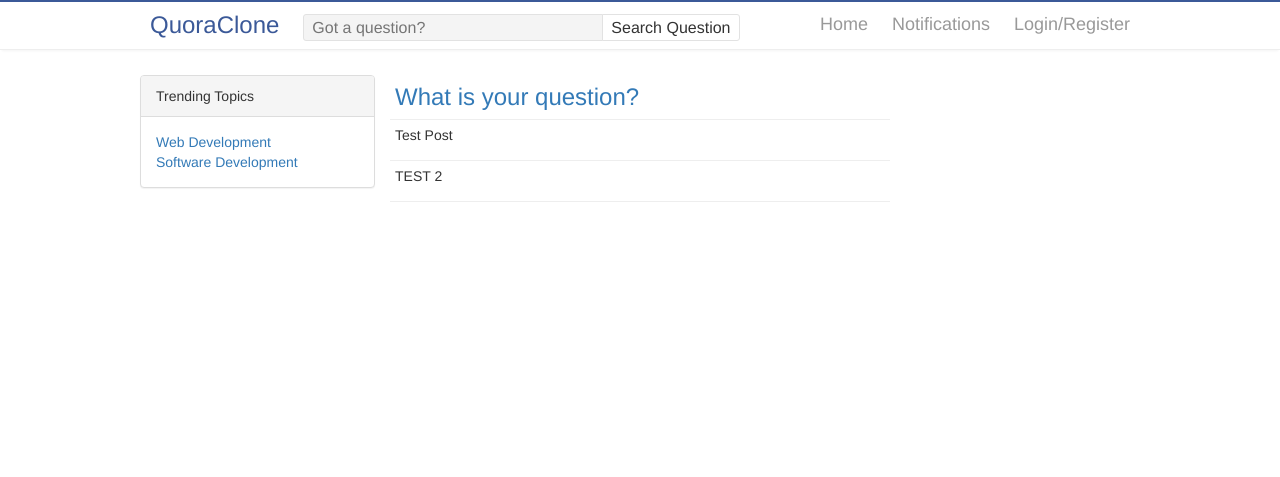
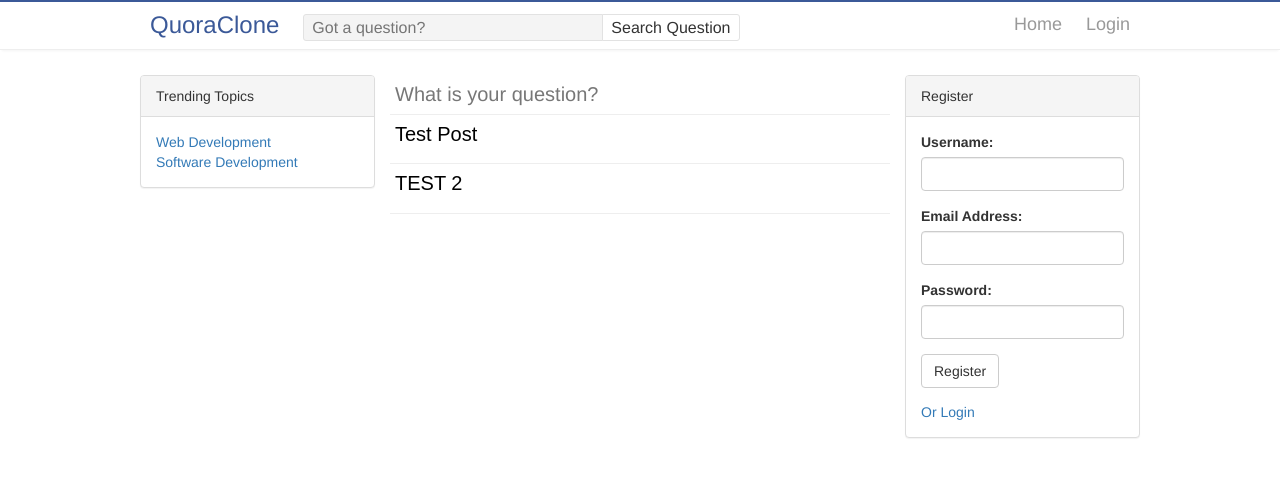
Before and after one commit to TheTezma/QuoraClone, a PHP site: page / in a window 1280 px wide. Shown: the top 477 px of the page. Run offline with PHP 8.4, Linux system fonts and the light colour scheme; data comes from the database, SQL or seed files in the repository; some libraries are stand-ins or nearby versions.

Commit message:
More UI design changes

```diff
--- a/assets/style.css
+++ b/assets/style.css
@@ -168,9 +168,18 @@
 .panel-test {
 	border-bottom: 1px solid #eee;
 	padding: 5px;
-	font-size: 24px;
-	color: #666;
+}
+
+.panel-test a {
+	font-size: 20px;
+	color: #777;
 	font-family: 'Helvetica', sans-serif;
+	text-decoration: none;
+}
+
+.panel-test a:hover {
+	text-decoration: none;
+	color: #555;
 }
 
 .post-panel {
@@ -189,3 +198,13 @@
 .post-panel-footer {
 	padding: 5px;
 }
+
+.post-title {
+	font-size: 20px;
+	font-family: Arial;
+	color: black;
+}
+
+.post-title:hover {
+	color: black;
+}
--- a/views/layout.php
+++ b/views/layout.php
@@ -1,7 +1,7 @@
 <DOCTYPE html>
 <html>
   <head>
-  <title>Quora</title>
+  <title>{{ AppName }}</title>
     <link rel="stylesheet" type="text/css" href="assets/style.css">
     <link rel="stylesheet" href="https://maxcdn.bootstrapcdn.com/bootstrap/3.3.7/css/bootstrap.min.css">
     <script src="https://ajax.googleapis.com/ajax/libs/angularjs/1.4.8/angular.min.js"></script>
--- a/views/pages/home.php
+++ b/views/pages/home.php
@@ -20,7 +20,7 @@
 		<?php foreach($posts as $post) { ?>
 		  <div class="post-panel">
 		  	<div class="post-panel-heading">
-		  		<?= $post->title; ?>
+		  		<a href="/QuoraClone/post/<?= $post->id; ?>" class="post-title"><?= $post->title; ?></a>
 		  	</div>
 		  	<div class="post-panel-footer">
 		  		<?php
@@ -37,7 +37,33 @@
 		<div class="col-sm-3">
 			<?php
 			if(empty($_SESSION['user'])) {
-
+				?>
+				<div class="panel panel-default">
+					<div class="panel-heading">
+						Register
+					</div>
+					<div class="panel-body">
+						<form action="/QuoraClone/">
+						  <input type="text" name="controller" value="users" hidden>
+						  <input type="text" name="action" value="register" hidden>
+						  <div class="form-group">
+						    <label for="username">Username:</label>
+						    <input type="text" name="username" class="form-control" id="username">
+						  </div>
+						  <div class="form-group">
+						    <label for="email">Email Address:</label>
+						    <input type="email" name="email" class="form-control" id="email">
+						  </div>
+						  <div class="form-group">
+						    <label for="pwd">Password:</label>
+						    <input type="password" name="password" class="form-control" id="pwd">
+						  </div>
+						  <button type="submit" class="btn btn-default">Register</button>
+						</form>
+						<a href="/QuoraClone/login">Or Login</a>
+					</div>
+				</div>
+				<?php
 			} else {
 				?>
 				<div class="panel panel-default">
--- a/views/pages/navigation.php
+++ b/views/pages/navigation.php
@@ -13,15 +13,15 @@
 		</div>
 		<ul class="right-nav pull-right">
 			<li><a href="/QuoraClone">Home</a></li>
-			<li><a href="/QuoraClone/notifications">Notifications</a></li>
 			<?php
 			$User = new User;
 			$User->isLoggedIn();
 
 			if(empty($_SESSION['user'])) {
-				?> <li><a href="login">Login/Register</a></li> <?php
+				?> <li><a href="/QuoraClone/login">Login</a></li> <?php
 			} else {
-				?> <li><a href="/QuoraClone/new-post">New Post</a></li>
+				?> <li><a href="/QuoraClone/notifications">Notifications</a></li>
+					<li><a href="/QuoraClone/new-post">New Post</a></li>
 					<li><a onclick="myFunction()" class="dropbtn"><?= $_SESSION['user']['username'] ?></a></li>
 					<div id="myDropdown" class="dropdown-content">
 						<a href="#">Link 1</a>
```
Lines whose indentation alone changed are shown as unchanged.
